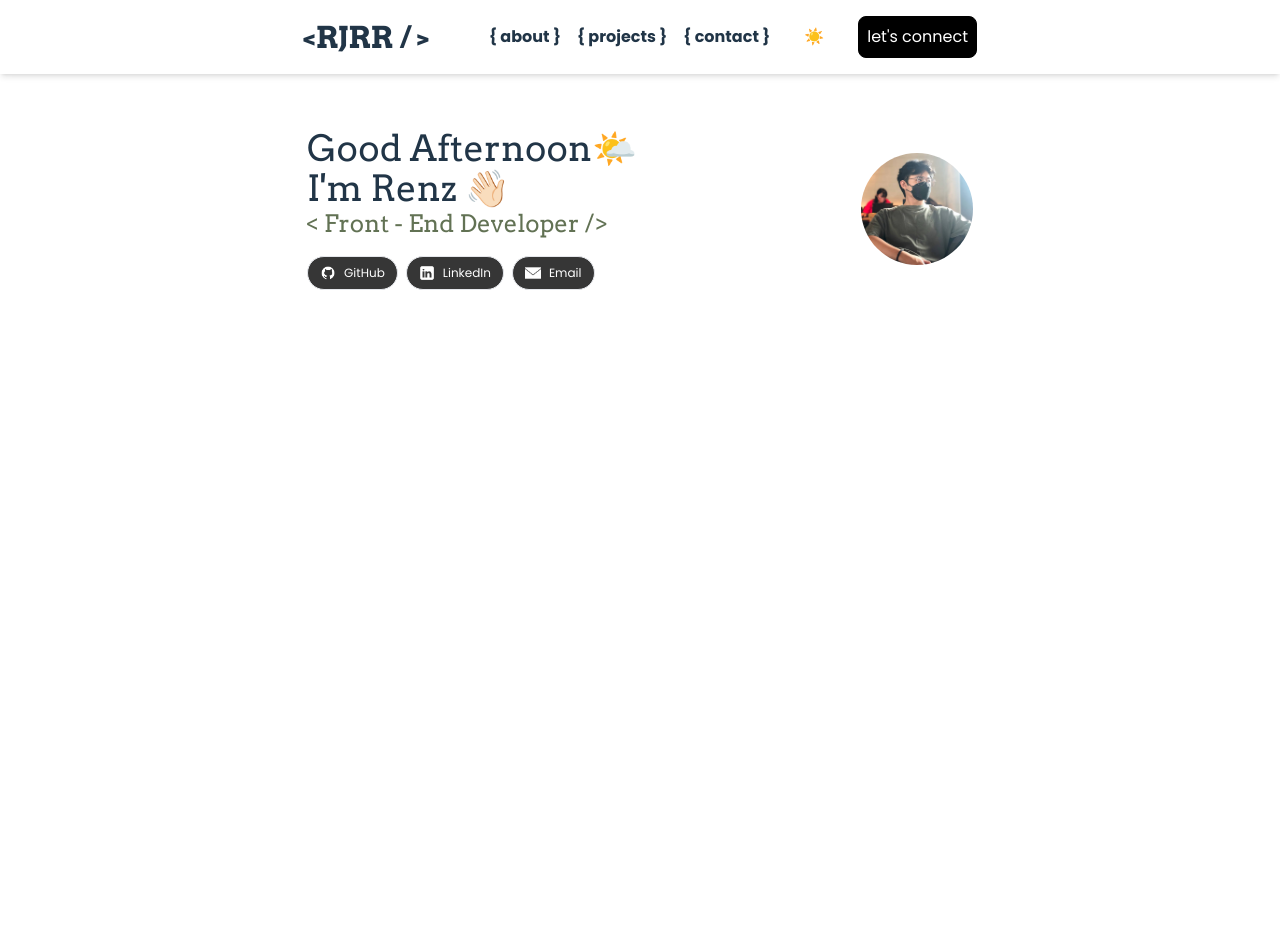
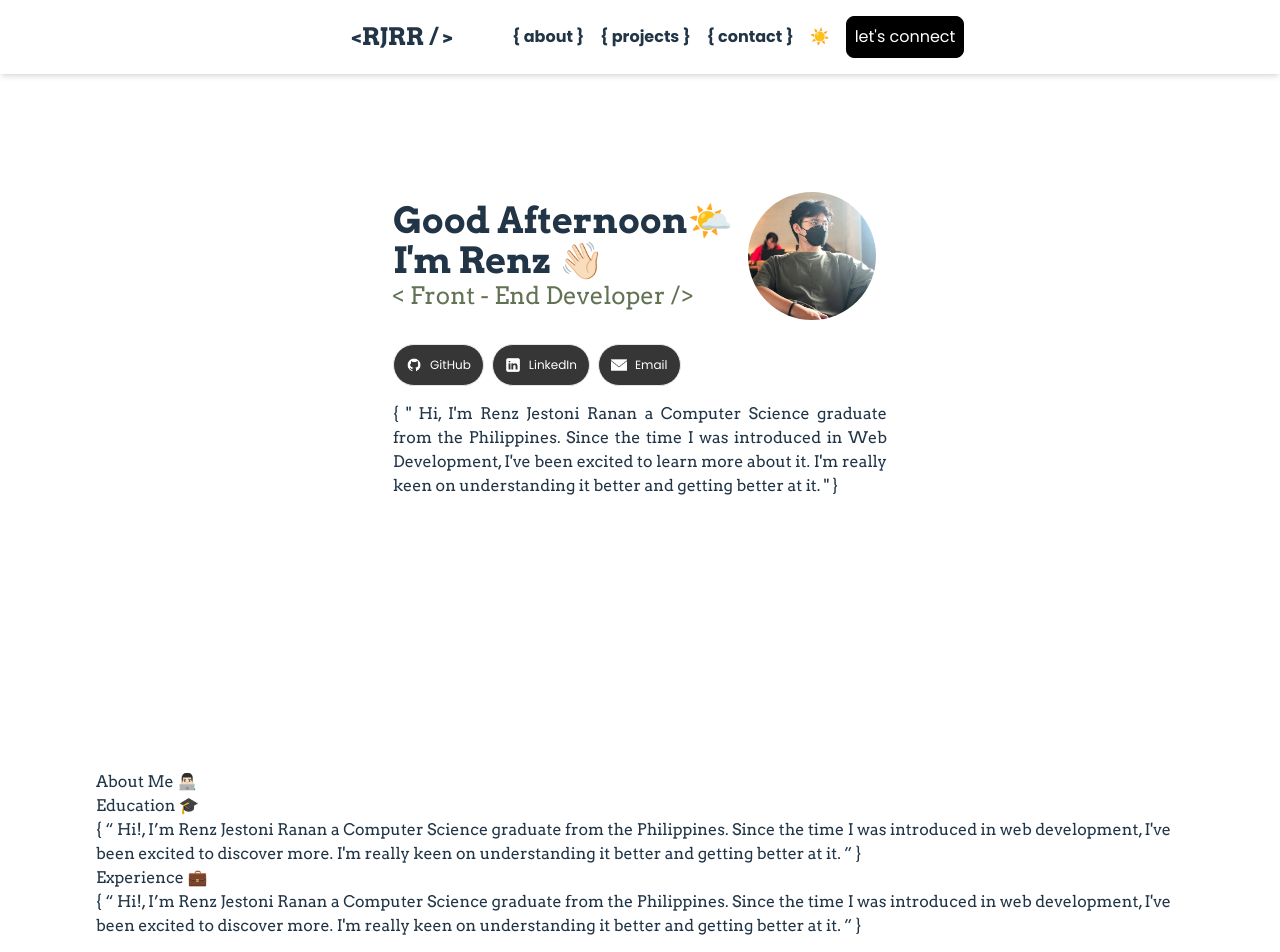
Before and after one commit to RJRanan/portfolio, a React (Vite) app: page / in a window 1280 px wide. Shown: the top 952 px of the page. Before the commit the page ends 800 px from the top, so only its background shows below. Built offline with nearby package versions, Linux system fonts and the light colour scheme.

Commit message:
fixed hero section

```diff
--- a/src/App.jsx
+++ b/src/App.jsx
@@ -1,6 +1,7 @@
 // import { useState } from "react";
 import Nav from "./components/Nav";
 import Hero from "./sections/Hero";
+import About from "./sections/About";
 
 function App() {
   // const [count, setCount] = useState(0);
@@ -9,8 +10,12 @@ function App() {
     <>
       <main className="relative">
         <Nav />
-        <section className="sm:px-24 px-5 sm:pb-20 pb-10 sm:pt-32 pt-28">
+        <section className="sm:px-24 px-5 sm:pb-20 pb-10 sm:pt-48 pt-32">
           <Hero />
+        </section>
+
+        <section className="sm:px-24 px-5 sm:pb-20 pb-10 sm:pt-48 pt-32">
+          <About />
         </section>
       </main>
     </>
--- a/src/components/Nav.jsx
+++ b/src/components/Nav.jsx
@@ -13,17 +13,24 @@ const Nav = () => {
         {/* logo */}
         <div className="flex items-center">
           <a href="/" className="">
-            <h1 className="font-bold md:text-3xl text-2xl mr-4 font-arvo">
+            <h1
+              className={`font-bold md:text-2xl   text-2xl mr-4 font-arvo  ${
+                open
+                  ? "absolute top-20 left-0 w-full md:w-auto md:static md:z-auto z-50 shadow-md"
+                  : "hidden md:flex"
+              } transition-all duration-500 ease-in pl-9`}
+            >
               {"<"}RJRR {"/ >"}
             </h1>
           </a>
         </div>
 
         {/* links */}
+        <div className="item-center flex">
           <ul
             className={`md:flex gap-4 md:items-center md:pb-0 pb-2 bg-white ${
               open
-              ? "absolute top-20 left-0 w-full md:w-auto md:static md:z-auto z-50"
+                ? "absolute top-20 left-0 w-full md:w-auto md:static md:z-auto z-50 shadow-md"
                 : "hidden md:flex"
             } transition-all duration-500 ease-in pl-9`}
           >
@@ -46,11 +53,13 @@ const Nav = () => {
               </li>
             ))}
           </ul>
+        </div>
         <div className="flex">
           <Buttons
             label={"☀️"}
             bgColor={"bg-transparent"}
             border={"border-0"}
+            paddingX={"px-2"}
           />
           {/* Burger menu */}
           <div
--- a/src/constants/index.js
+++ b/src/constants/index.js
@@ -22,6 +22,18 @@ export const navLinks = [
   },
 ];
 
-export const info = [];
+export const info = [
+  {
+    id: "0",
+    title: "Education 🎓",
+    info: "{ “ Hi!, I’m Renz Jestoni Ranan a Computer Science graduate from the Philippines. Since the time  I was introduced in web development,  I've been excited to discover more. I'm really keen on understanding it better and getting better at it. ” }",
+  },
+
+  {
+    id: "1",
+    title: "Experience 💼",
+    info: "{ “ Hi!, I’m Renz Jestoni Ranan a Computer Science graduate from the Philippines. Since the time  I was introduced in web development,  I've been excited to discover more. I'm really keen on understanding it better and getting better at it. ” }",
+  },
+];
 
 export const projects = [];
--- /dev/null
+++ b/src/sections/About.jsx
@@ -0,0 +1,21 @@
+import { info } from "../constants";
+
+const About = () => {
+  return (
+    <div>
+      <div>
+        <h1>About Me 👨🏻‍💻</h1>
+      </div>
+      <div>
+        {info.map((link) => (
+          <div key={link.id}>
+            <h2>{link.title}</h2>
+            <p>{link.info}</p>
+          </div>
+        ))}
+      </div>
+    </div>
+  );
+};
+
+export default About;
--- a/src/sections/Hero.jsx
+++ b/src/sections/Hero.jsx
@@ -1,52 +1,56 @@
 import profile from "../assets/images/me.jpg";
 import Greeting from "../scripts/Greeting";
-import { useState, useEffect } from "react";
 import emailWhite from "../assets/icons/emailWhite.png";
 import githubWhite from "../assets/icons/githubWhite.png";
 import linkedinWhite from "../assets/icons/linkedinWhite.png";
 
 const Hero = () => {
-  // const [showFirstImage, setShowFirstImage] = useState(true);
-
-  // useEffect(() => {
-  //   const timer = setTimeout(() => {
-  //     setShowFirstImage(false);
-  //   }, 3000);
-
-  //   return () => clearTimeout(timer);
-  // }, []);
-
   return (
-    <section className="flex flex-col md:flex-row items-center justify-center px-8 md:gap-30 lg:gap-40 gap-6 w-full ">
-      <div className="flex flex-col items-center md:items-start gap-4">
-        <div className="text-center  md:text-left md:text-4xl sm:text-3xl text-2xl">
+    <section className="flex flex-col md:flex-col items-center justify-center  md:px-8 lg:px-12 xl:px-16 2xl:px-20 md:gap-30 gap-6 w-full  md:max-w-2xl mx-auto">
+      {/* Greetings */}
+      <div className="flex flex-row  md:items-center justify-between xl:justify-start md:gap-4 w-full max-w-[494px]">
+        <div className="text-left md:text-4xl sm:text-3xl text-xl font-bold">
           <Greeting />
           <p>I&apos;m Renz 👋🏻</p>
-          <p className="text-[#627254] md:text-2xl text-lg">
+          <p className="text-[#627254] md:text-2xl text-sm font-normal">
             {"<"} Front - End Developer {"/>"}
           </p>
         </div>
+        {/* profile */}
+        <div className="order-last  w-28  md:w-32 h-28  md:h-32 rounded-full  ">
+          <img
+            src={profile}
+            alt="profile"
+            className="w-28 md:w-32 h-28  md:h-32 rounded-full object-cover"
+          />
+        </div>
+      </div>
+      {/* socials */}
+      <div className="flex flex-col justify-center  sm:items-start gap-4 w-full max-w-[494px]">
         <div className="flex gap-2">
-          <button className="flex items-center justify-center bg-[#363636] border rounded-full px-3 py-2 text-xs text-white font-poppins">
+          <button className="flex items-center justify-center bg-[#363636] border rounded-full sm:px-3 sm:py-3 px-3 py-2 text-xs text-white font-poppins">
             <img src={githubWhite} className="w-4 h-4 mr-2" alt="" />
             GitHub
           </button>
-          <button className="flex items-center justify-center bg-[#363636] border rounded-full px-3 py-2 text-xs text-white font-poppins">
+          <button className="flex items-center justify-center bg-[#363636] border rounded-full sm:px-3 sm:py-3  px-3 py-2 text-xs text-white font-poppins">
             <img src={linkedinWhite} className="w-4 h-4 mr-2" alt="" />
             LinkedIn
           </button>
-          <button className="flex items-center justify-center bg-[#363636] border rounded-full px-3 py-2 text-xs text-white font-poppins">
+          <button className="flex items-center justify-center bg-[#363636] border rounded-full sm:px-3 sm:py-3  px-3 py-2 text-xs text-white font-poppins">
             <img src={emailWhite} className="w-4 h-4 mr-2" alt="" />
             Email
           </button>
         </div>
-      </div>
-      <div className="order-first md:order-last md:ml-16">
-        <img
-          src={profile}
-          alt="profile"
-          className="w-32 h-32 md:w-28 md:h-28 rounded-full object-cover"
-        />
+        {/* introduction */}
+        <div className="text-justify text-base">
+          <p>
+            {'{ "'} Hi, I&apos;m Renz Jestoni Ranan a Computer Science graduate
+            from the Philippines. Since the time I was introduced in Web
+            Development, I&apos;ve been excited to learn more about it. I&apos;m
+            really keen on understanding it better and getting better at it.{" "}
+            {'" }'}
+          </p>
+        </div>
       </div>
     </section>
   );
```
Lines whose indentation alone changed are shown as unchanged.
